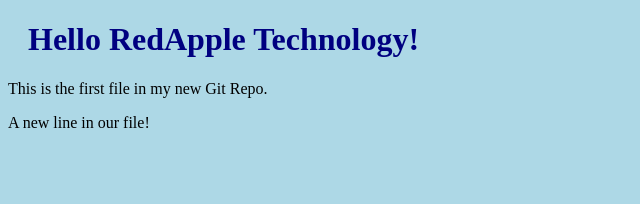
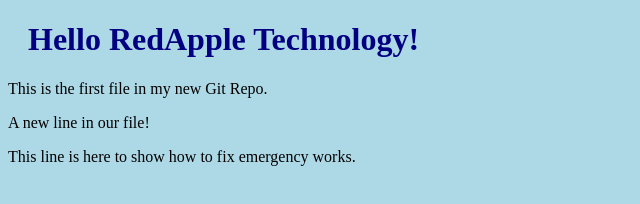
Before and after one commit to mahatorajiv20/rummy, a plain HTML site: page rajiv.html in a window 1280 px wide. Shown: the whole page, without its empty margins (0-640 px from the left). Drawn offline with Linux system fonts and the light colour scheme.

Commit message:
emerygency fix file

```diff
--- a/rajiv.html
+++ b/rajiv.html
@@ -9,6 +9,7 @@
 <h1>Hello RedApple Technology!</h1>
 <p>This is the first file in my new Git Repo.</p>
 <p>A new line in our file!</p>
+<p>This line is here to show how to fix emergency works.</p>
 
 </body>
 </html>
```
